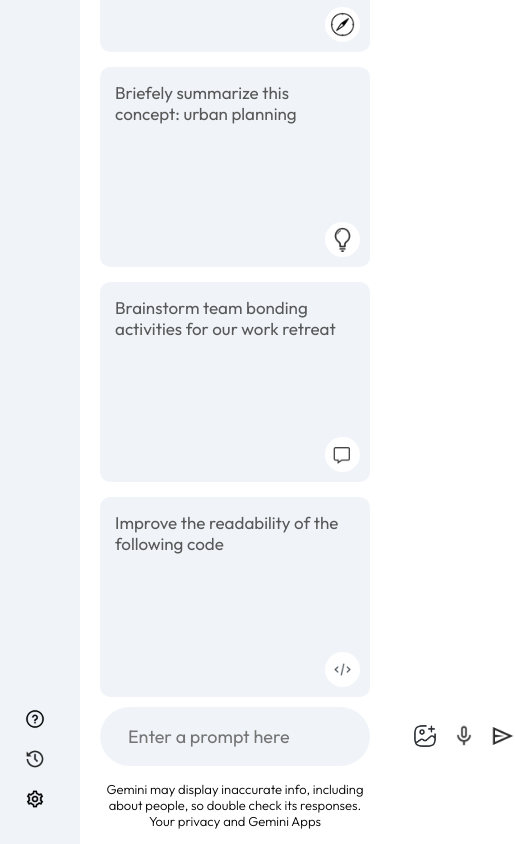
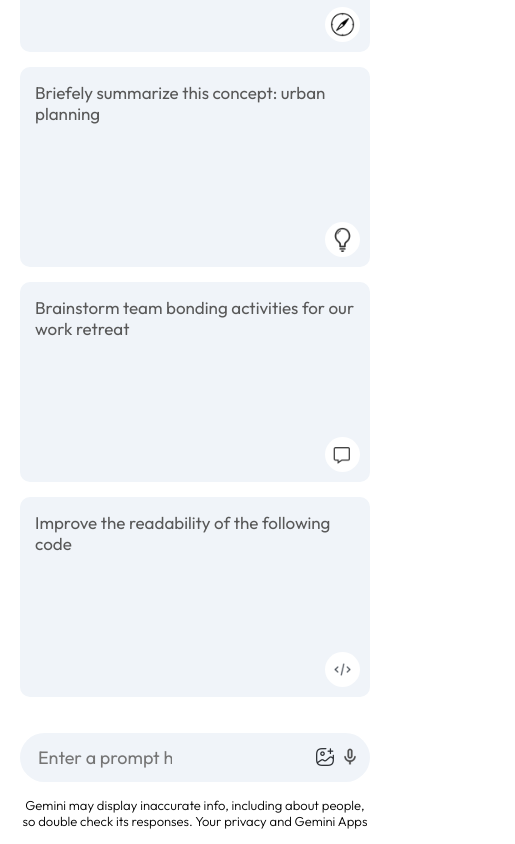
Before and after one commit to Aurelie04/React-JS-Gemini-API, a React (Vite) app: page / in a window 390 px wide. Shown: the part 672-1516 px from the top of the page, 515 px wide, since content can reach past the window. Built offline with nearby package versions, Linux system fonts and the light colour scheme.

Commit message:
optimizing UI and completing the website

```diff
--- a/src/components/Main/Main.css
+++ b/src/components/Main/Main.css
@@ -156,3 +156,18 @@
     font-weight: 300;
     line-height: 1.8;
 }
+@media (max-width:600px){
+    .main-bottom input{
+        flex: none;
+        width: 150px;
+    }
+    .main-bottom img{
+        width: 20px;
+    }
+    .search-box{
+        padding: 5px 10px;
+    }
+    .search-box div{
+        gap: 5px;
+    }
+}
--- a/src/components/Main/Main.jsx
+++ b/src/components/Main/Main.jsx
@@ -67,7 +67,7 @@
                   <div>
                      <img src={assets.gallery_icon} alt='' />
                      <img src={assets.mic_icon} alt='' />
-                     <img onClick={() => onSent()} src={assets.send_icon} alt='' />
+                     {input?<img onClick={() => onSent()} src={assets.send_icon} alt='' />:null}
                   </div>
                </div>
                <p className="bottom-info">
--- a/src/components/Sidebar/Sidebar.css
+++ b/src/components/Sidebar/Sidebar.css
@@ -30,6 +30,8 @@
 .sidebar .recent{
     display: flex;
     flex-direction: column;
+    animation: fadeIn 1.5s
+    ;
 }
 .sidebar .recent-title{
     margin-top: 30px;
@@ -57,3 +59,9 @@
     padding-right: 10px;
     cursor: pointer;
 }
+@media (max-width:600px) {
+    .sidebar{
+        display: none;
+    }
+
+}
--- a/src/index.css
+++ b/src/index.css
@@ -9,4 +9,14 @@
 #root{
   min-height: 100vh;
   display: flex;
+  animation: fadeIn 1.5s;
 }
+@keyframes fadeIn {
+  0%{
+    opacity: 0;
+  }
+  100%{
+    opacity: 1;
+  }
+
+}
```
